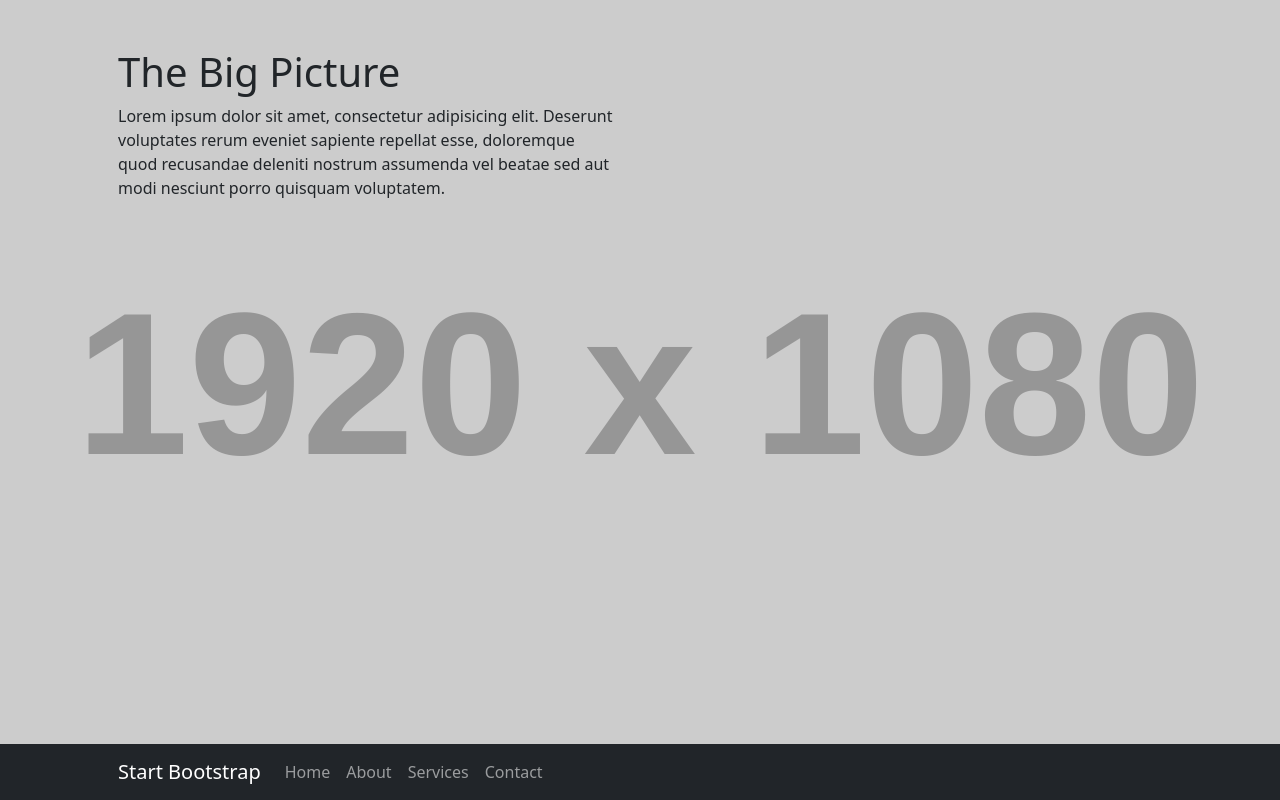
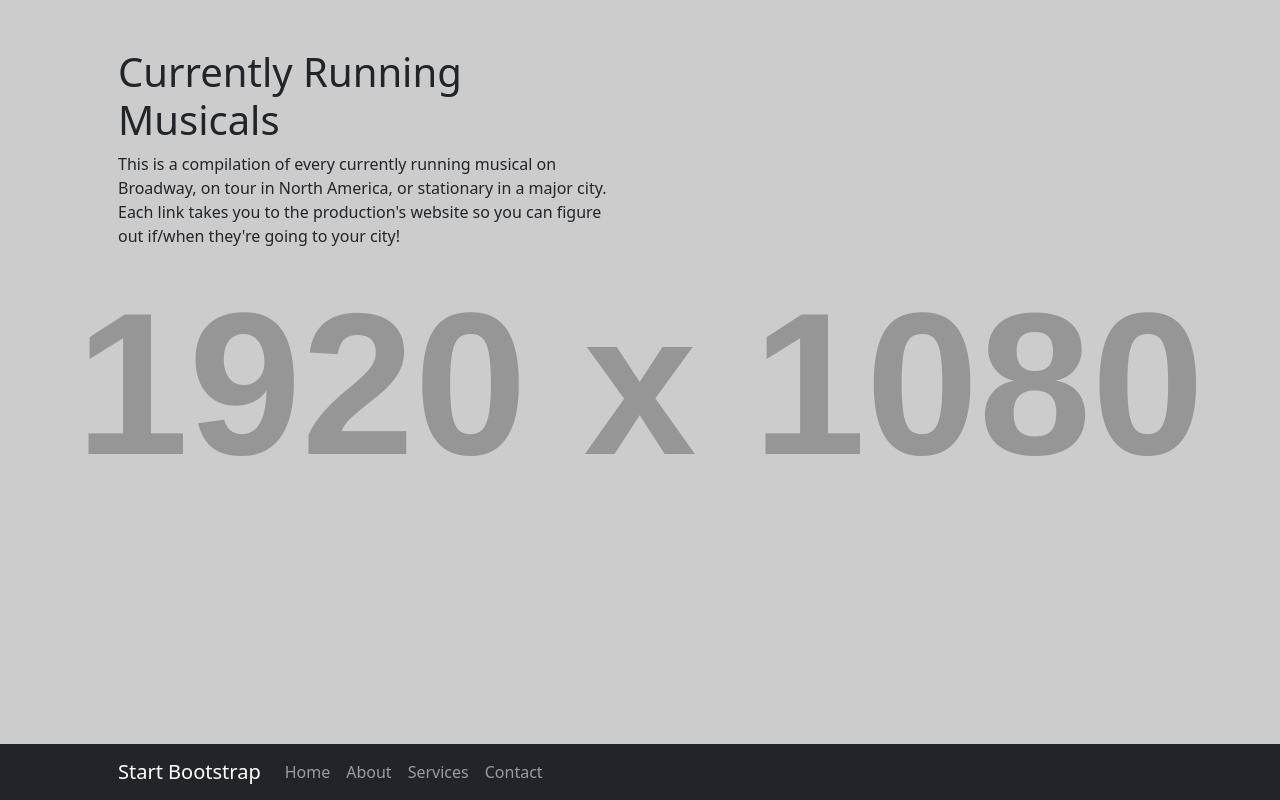
Before and after one commit to gorbachellen/gorbachellen.github.io, a plain HTML site: page index.html in a window 1280 px wide. Drawn offline with nearby package versions, Linux system fonts and the light colour scheme; placeholder pictures from the web are drawn by us.

Commit message:
first information update

```diff
--- a/index.html
+++ b/index.html
@@ -32,8 +32,12 @@
             <div class="container px-4 px-lg-5">
                 <div class="row gx-4 gx-lg-5">
                     <div class="col-lg-6">
-                        <h1 class="mt-5">The Big Picture</h1>
-                        <p>Lorem ipsum dolor sit amet, consectetur adipisicing elit. Deserunt voluptates rerum eveniet sapiente repellat esse, doloremque quod recusandae deleniti nostrum assumenda vel beatae sed aut modi nesciunt porro quisquam voluptatem.</p>
+                        <h1 class="mt-5">Currently Running Musicals</h1>
+                        <p>This is a compilation of every currently running musical on Broadway,
+                            on tour in North America, or stationary in a major city. Each link takes
+                            you to the production's website so you can figure out if/when they're going
+                            to your city!
+                        </p>
                     </div>
                 </div>
             </div>
```
